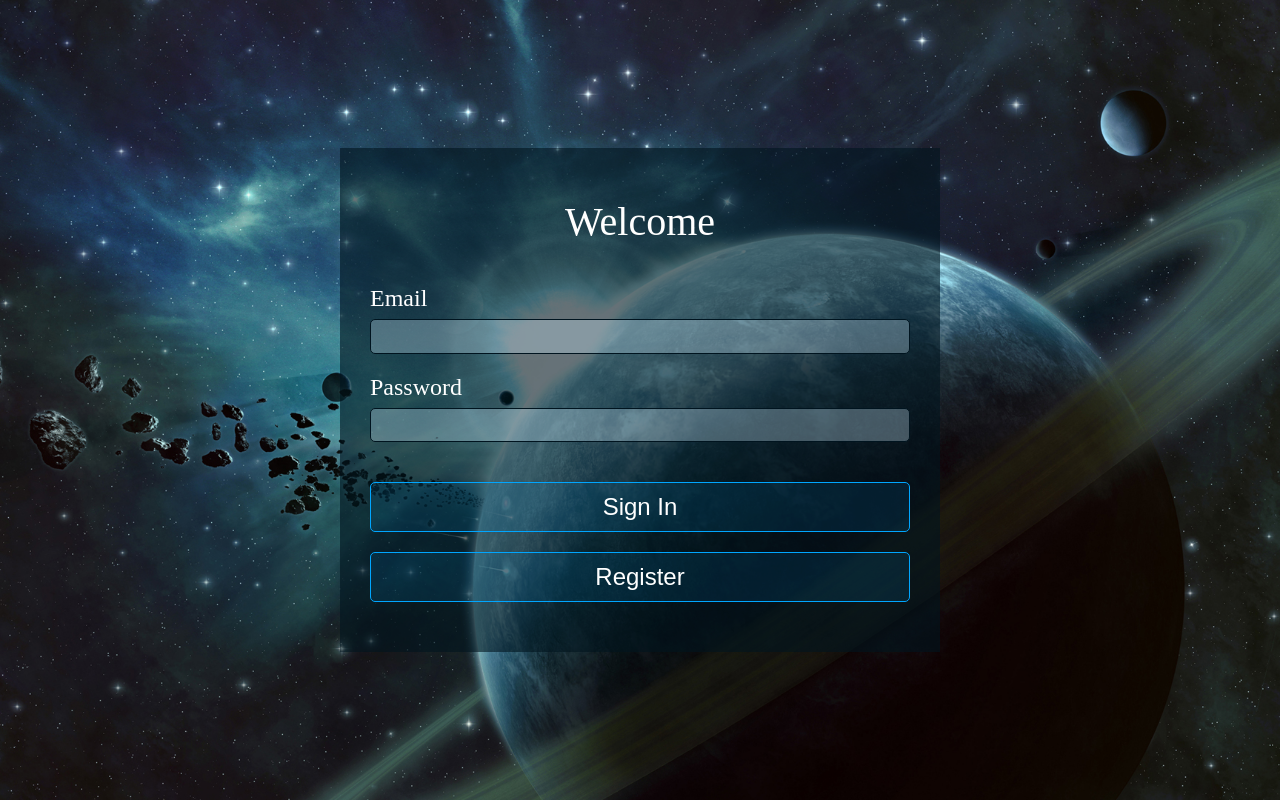
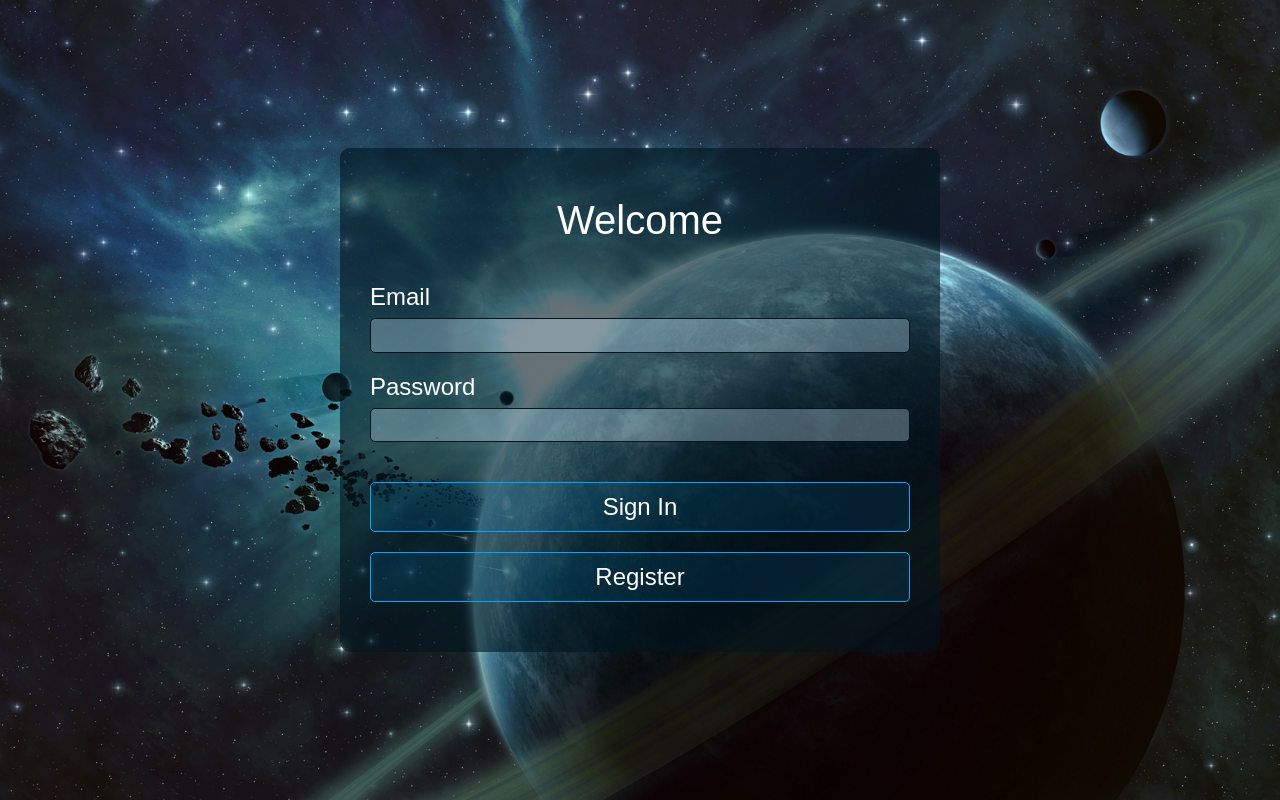
Before and after one commit to LukeMakes/Login-Forum, a plain HTML site: page index.html in a window 1280 px wide. Drawn offline with Linux system fonts and the light colour scheme.

Commit message:
Updated Styling in Style.css

```diff
--- a/css/style.css
+++ b/css/style.css
@@ -1,3 +1,8 @@
+@font-face {
+    font-family: "Ubuntu";
+    src: local("../font/Ubuntu-Regular.ttf");
+  }
+
 *{
     box-sizing: border-box;
     margin: 0;
@@ -16,10 +21,12 @@
 }
 .login-container{
     background-color: rgba(0, 20, 31, 0.6);
+    font-family: Ubuntu, sans-serif;
     padding: 50px 30px;
     min-width: 400px;
     width: 50%;
     max-width: 600px;
+    border-radius: 10px;
 }
 
 .title{
```
